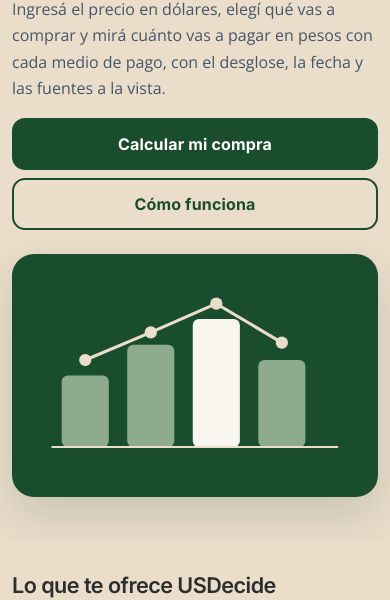
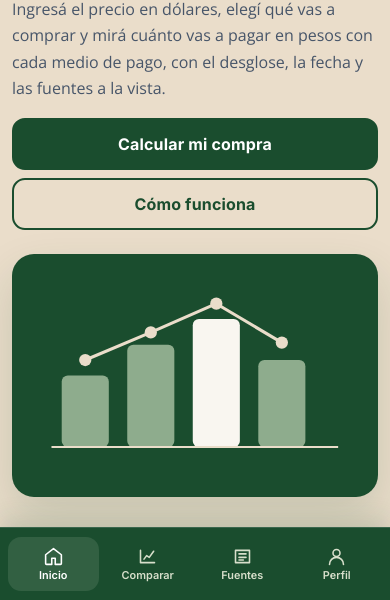
Before and after one commit to maiaKupersmidUADE/repoauxiliar, a plain HTML site: page index.html in a window 390 px wide. Shown: the part 244-844 px from the top of the page. Drawn offline with nearby package versions, Linux system fonts and the light colour scheme.

Commit message:
Actualizar navegación responsive de USDecide

```diff
--- a/index.html
+++ b/index.html
@@ -20,17 +20,15 @@
     <nav class="navbar navbar-expand-lg navbar-usd" data-bs-theme="dark" aria-label="Navegación principal">
       <div class="container">
         <a class="navbar-brand" href="index.html">US<span>Decide</span></a>
-        <button class="navbar-toggler" type="button" data-bs-toggle="collapse" data-bs-target="#menuPrincipal" aria-controls="menuPrincipal" aria-expanded="false" aria-label="Abrir o cerrar el menú">
-          <span class="navbar-toggler-icon"></span>
-        </button>
+        <button class="navbar-toggler" type="button" data-bs-toggle="collapse" data-bs-target="#menuPrincipal" aria-controls="menuPrincipal" aria-expanded="false" aria-label="Abrir o cerrar el menú"><span class="navbar-toggler-icon"></span></button>
         <div class="collapse navbar-collapse" id="menuPrincipal">
           <ul class="navbar-nav ms-auto">
-          <li class="nav-item"><a class="nav-link" href="index.html" aria-current="page">Inicio</a></li>
-          <li class="nav-item"><a class="nav-link" href="secciones/calculadora.html">Calculadora</a></li>
-          <li class="nav-item"><a class="nav-link" href="secciones/comparativa.html">Comparativa</a></li>
-          <li class="nav-item"><a class="nav-link" href="secciones/como-funciona.html">Cómo funciona</a></li>
-          <li class="nav-item"><a class="nav-link" href="secciones/transparencia.html">Transparencia</a></li>
-          <li class="nav-item"><a class="nav-link" href="secciones/perfil.html">Mi perfil</a></li>
+            <li class="nav-item"><a class="nav-link" href="index.html" aria-current="page">Inicio</a></li>
+            <li class="nav-item"><a class="nav-link" href="secciones/calculadora.html" >Calculadora</a></li>
+            <li class="nav-item"><a class="nav-link" href="secciones/comparativa.html" >Comparativa</a></li>
+            <li class="nav-item"><a class="nav-link" href="secciones/como-funciona.html">Cómo funciona</a></li>
+            <li class="nav-item"><a class="nav-link" href="secciones/transparencia.html" >Transparencia</a></li>
+            <li class="nav-item"><a class="nav-link" href="secciones/perfil.html" >Mi perfil</a></li>
           </ul>
         </div>
       </div>
@@ -149,6 +147,21 @@
     </section>
   </main>
 
+  <nav class="bottom-app-nav" aria-label="Navegación de la aplicación">
+    <a href="index.html" aria-current="page">
+      <svg viewBox="0 0 24 24" fill="none" stroke-width="1.8" stroke-linecap="round" stroke-linejoin="round" aria-hidden="true"><path d="m3 10 9-7 9 7v10a1 1 0 0 1-1 1h-6v-7h-4v7H4a1 1 0 0 1-1-1z"/></svg><span>Inicio</span>
+    </a>
+    <a href="secciones/comparativa.html" >
+      <svg viewBox="0 0 24 24" fill="none" stroke-width="1.8" stroke-linecap="round" stroke-linejoin="round" aria-hidden="true"><path d="M4 19V5m0 14h16M8 15l3-4 3 2 5-7"/></svg><span>Comparar</span>
+    </a>
+    <a href="secciones/transparencia.html" >
+      <svg viewBox="0 0 24 24" fill="none" stroke-width="1.8" stroke-linecap="round" stroke-linejoin="round" aria-hidden="true"><path d="M4 5h16v14H4zM8 9h8M8 13h8M8 16h5"/></svg><span>Fuentes</span>
+    </a>
+    <a href="secciones/perfil.html" >
+      <svg viewBox="0 0 24 24" fill="none" stroke-width="1.8" stroke-linecap="round" stroke-linejoin="round" aria-hidden="true"><circle cx="12" cy="8" r="4"/><path d="M4 21a8 8 0 0 1 16 0"/></svg><span>Perfil</span>
+    </a>
+  </nav>
+
   <footer class="pie-usd">
     <div class="container">
       <p class="mb-1"><strong>USDecide</strong> · Información orientativa, no es asesoramiento financiero ni impositivo. El importe final puede variar según cada operación.</p>
```
